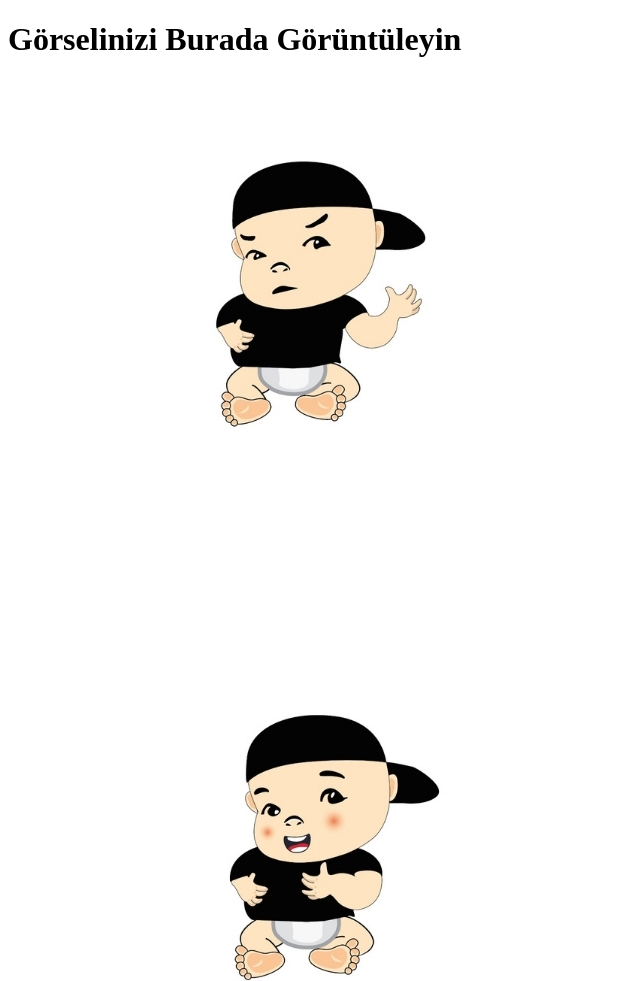
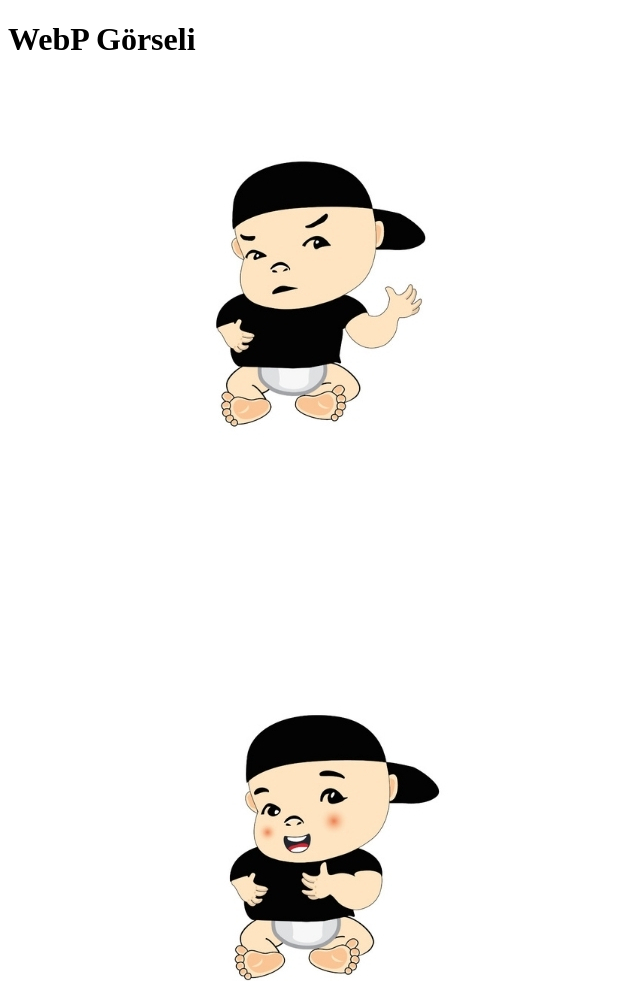
Before and after one commit to tunimuni77/my-webp-files, a plain HTML site: page index.html in a window 1280 px wide. Shown: the top 981 px of the page, without its empty margins (0-640 px from the left). Drawn offline with Linux system fonts and the light colour scheme.

Commit message:
index.html

```diff
--- a/index.html
+++ b/index.html
@@ -6,7 +6,7 @@
     <title>WebP Görseli</title>
 </head>
 <body>
-    <h1>Görselinizi Burada Görüntüleyin</h1>
-    <img src="9.webp" alt="WebP Görseli">
+    <h1>WebP Görseli</h1>
+    <img src="https://raw.githubusercontent.com/tunimuni77/my-webp-files/refs/heads/main/9.webp" alt="WebP Görseli">
 </body>
 </html>
```
